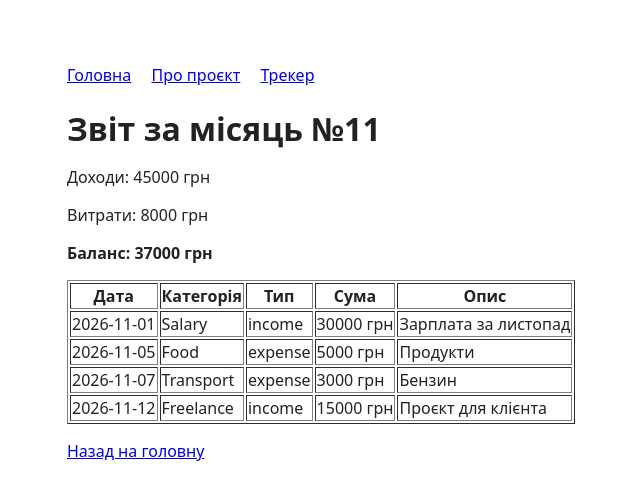
After one commit to NikitaKorzhov/AuraFi_web, a Django app: page /app/reports/11/ in a window 1280 px wide. The commit adds this page. Shown: the top 500 px of the page, without its empty margins (253-893 px from the left). Run offline with Django 4.2, Linux system fonts and the light colour scheme.

Commit message:
add top-5 expense, cztegory tracker, report

```diff
--- a/transactions/templates/transactions/budgets_list.html
+++ b/transactions/templates/transactions/budgets_list.html
@@ -4,7 +4,10 @@
     {% if budgets %}
         <ul>
             {% for budget in budgets %}
-                <li>{{ budget.category }}: {{ budget.monthly_limit }} грн/місяць</li>
+                <li>
+                    {{ budget.category }}: {{ budget.monthly_limit }} грн/місяць
+                    (<a href="{% url 'transactions:transactions_by_category' budget.category %}">транзакції</a>)
+                </li>
             {% endfor %}
         </ul>
     {% else %}
--- a/transactions/templates/transactions/home.html
+++ b/transactions/templates/transactions/home.html
@@ -9,6 +9,8 @@
         <a href="{% url 'transactions:transactions_list' %}">Усі транзакції</a> |
         <a href="{% url 'transactions:income_list' %}">Доходи</a> |
         <a href="{% url 'transactions:expense_list' %}">Витрати</a> |
-        <a href="{% url 'transactions:budgets_list' %}">Бюджети</a>
+        <a href="{% url 'transactions:budgets_list' %}">Бюджети</a> |
+        <a href="{% url 'transactions:top_expenses' %}">Топ-5 витрат</a> |
+        <a href="{% url 'transactions:monthly_report' 11 %}">Звіт за листопад</a>
     </nav>
 {% endblock %}
--- /dev/null
+++ b/transactions/templates/transactions/report.html
@@ -0,0 +1,32 @@
+{% extends "base.html" %}
+
+{% block content %}
+    <p>Доходи: {{ income_total }} грн</p>
+    <p>Витрати: {{ expense_total }} грн</p>
+    <p><strong>Баланс: {{ balance }} грн</strong></p>
+
+    {% if transactions %}
+        <table border="1">
+            <tr>
+                <th>Дата</th>
+                <th>Категорія</th>
+                <th>Тип</th>
+                <th>Сума</th>
+                <th>Опис</th>
+            </tr>
+            {% for t in transactions %}
+                <tr>
+                    <td>{{ t.date }}</td>
+                    <td>{{ t.category }}</td>
+                    <td>{{ t.type }}</td>
+                    <td>{{ t.amount }} грн</td>
+                    <td>{{ t.description }}</td>
+                </tr>
+            {% endfor %}
+        </table>
+    {% else %}
+        <p>Немає транзакцій за цей місяць.</p>
+    {% endif %}
+
+    <p><a href="{% url 'transactions:home' %}">Назад на головну</a></p>
+{% endblock %}
--- a/transactions/urls.py
+++ b/transactions/urls.py
@@ -11,4 +11,7 @@ urlpatterns = [
     path("income/", views.income_list, name="income_list"),
     path("expenses/", views.expense_list, name="expense_list"),
     path("budgets/", views.budgets_list, name="budgets_list"),
+    path("transactions/category/<str:category>/", views.transactions_by_category, name="transactions_by_category"),
+    path("reports/<int:month>/", views.monthly_report, name="monthly_report"),
+    path("top-expenses/", views.top_expenses, name="top_expenses"),
 ]
--- a/transactions/views.py
+++ b/transactions/views.py
@@ -89,3 +89,54 @@ def budgets_list(request):
         "project_name": PROJECT_NAME,
     }
     return render(request, "transactions/budgets_list.html", context)
+
+
+# --- Рівень 2: Розширена функціональність ---
+
+def transactions_by_category(request, category):
+    filtered = [t for t in TRANSACTIONS if t["category"].lower() == category.lower()]
+    total = sum(t["amount"] for t in filtered)
+
+    context = {
+        "title": f"Категорія: {category}",
+        "transactions": filtered,
+        "total": total,
+        "project_name": PROJECT_NAME,
+    }
+    return render(request, "transactions/transactions_list.html", context)
+
+
+def monthly_report(request, month):
+    if not 1 <= month <= 12:
+        return HttpResponse("Невірний номер місяця (1-12)", status=404)
+
+    month_prefix = f"-{month:02d}-"
+    monthly = [t for t in TRANSACTIONS if month_prefix in t["date"]]
+    income_total = sum(t["amount"] for t in monthly if t["type"] == "income")
+    expense_total = sum(t["amount"] for t in monthly if t["type"] == "expense")
+
+    context = {
+        "title": f"Звіт за місяць №{month}",
+        "month": month,
+        "transactions": monthly,
+        "income_total": income_total,
+        "expense_total": expense_total,
+        "balance": income_total - expense_total,
+        "project_name": PROJECT_NAME,
+    }
+    return render(request, "transactions/report.html", context)
+
+
+def top_expenses(request):
+    expenses = sorted(
+        (t for t in TRANSACTIONS if t["type"] == "expense"),
+        key=lambda t: t["amount"],
+        reverse=True,
+    )[:5]
+
+    context = {
+        "title": "Топ-5 витрат",
+        "transactions": expenses,
+        "project_name": PROJECT_NAME,
+    }
+    return render(request, "transactions/transactions_list.html", context)
```
Also changed, not shown: README.md.
